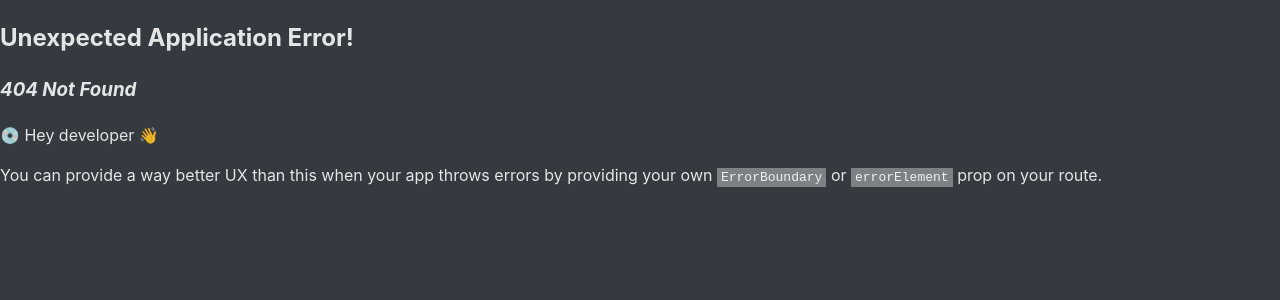
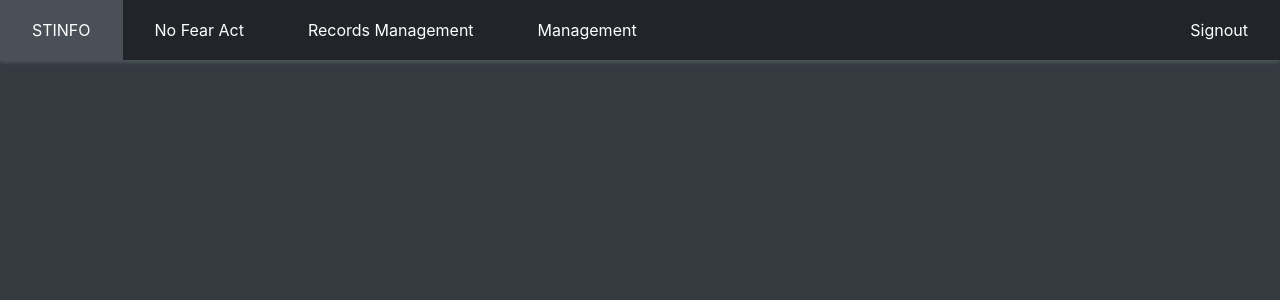
Before and after one commit to LeafesMan/RobinsTrainingSite, a React (Vite) app: page /dashboard in a window 1280 px wide. Before the commit this address had no page. Shown: the top 300 px of the page. Built offline with nearby package versions, Linux system fonts and the light colour scheme.

Commit message:
dashboard

```diff
--- a/package.json
+++ b/package.json
@@ -10,10 +10,11 @@
     "preview": "vite preview"
   },
   "dependencies": {
-    "firebase": "^10.8.0",
+    "emailjs-com": "^3.2.0",
+    "firebase": "^10.8.1",
     "react": "^18.2.0",
     "react-dom": "^18.2.0",
-    "react-router-dom": "^6.22.0"
+    "react-router-dom": "^6.22.3"
   },
   "devDependencies": {
     "@types/react": "^18.2.43",
--- a/src/main.tsx
+++ b/src/main.tsx
@@ -7,6 +7,7 @@ import Signup from './pages/Signup.tsx'
 import ResizeableBox from './components/ResizeableBox.tsx'
 import Navbar from './components/Navbar.tsx'
 import Signin from './pages/Signin.tsx'
+import Dashboard from './pages/Dashboard.tsx'
 
 
 
@@ -15,6 +16,10 @@ const router = createBrowserRouter([
   {
   path: "/",
   element: <><Navbar /><h1>Home</h1></>,
+  },
+  {
+    path:"/dashboard",
+    element: <Dashboard />,
   },
   {
   path: "/signup",
--- /dev/null
+++ b/src/pages/Dashboard.tsx
@@ -0,0 +1,17 @@
+import Navbar from "../components/Navbar";
+import { useNavigate } from "react-router-dom";
+import { useState } from "react";
+import { auth } from "../firebase.ts";
+
+function Dashboard(){
+    const [errorMessage, setErrorMessage] = useState("");
+    const navigate = useNavigate();
+
+    return  <>
+                <Navbar/>
+            </>;
+}
+
+
+
+export default Dashboard;
```
Also changed, not shown: 1 other file (tests, documents, lock files or other folders).
